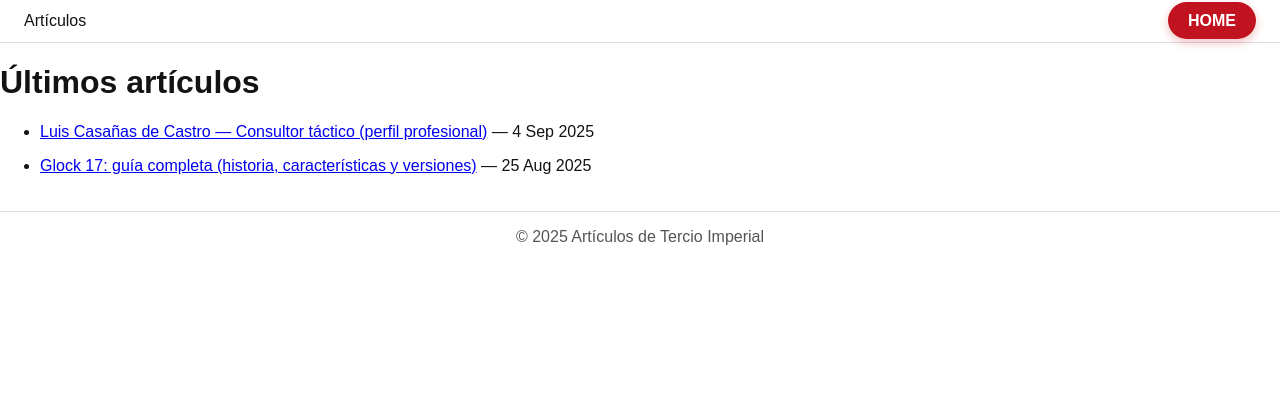
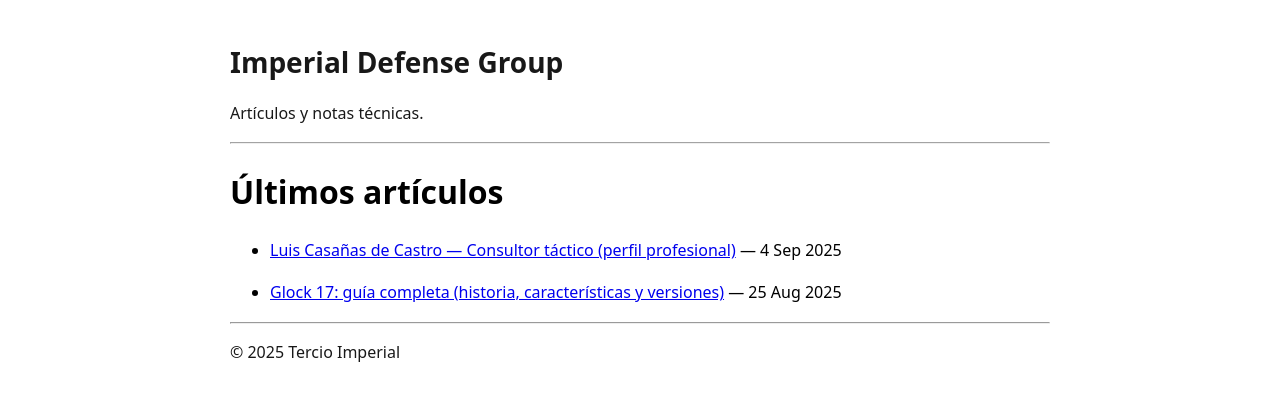
Before and after one commit to imperialdefensegroup/articulos, a Jekyll site: the page built from index.md, in a window 1280 px wide. Shown: the top 401 px of the page. Built offline with Jekyll 4.4.1, drawn with Linux system fonts in a browser that asks for light colours; the list of posts is cut into pages by our own code.

Commit message:
Add files via upload

```diff
--- /dev/null
+++ b/_config_append.txt
@@ -0,0 +1,2 @@
+# Añade estas líneas (opcional) a tu _config.yml
+title: "Imperial Defense Group — Artículos"
--- a/_layouts/default.html
+++ b/_layouts/default.html
@@ -1,22 +1,31 @@
-<!DOCTYPE html>
+<!doctype html>
 <html lang="es">
 <head>
   <meta charset="utf-8">
-  <meta name="viewport" content="width=device-width, initial-scale=1">
-  <title>{{ page.title }} | {{ site.title }}</title>
-  <meta name="description" content="{{ page.description | default: site.description }}">
-  <link rel="stylesheet" href="{{ '/assets/css/style.css' | relative_url }}">
+  <meta name="viewport" content="width=device-width,initial-scale=1">
+  {%- seo -%}
+  <link rel="sitemap" type="application/xml" href="{{ site.url }}{{ site.baseurl }}/sitemap.xml">
+  <style>
+    body{font-family:system-ui,-apple-system,Segoe UI,Roboto,Ubuntu,"Helvetica Neue",Arial,sans-serif;max-width:820px;margin:40px auto;padding:0 16px;line-height:1.6}
+    header,footer{opacity:.9}
+    header h1{margin:0 0 .25rem 0;font-size:1.75rem}
+    header a{text-decoration:none;color:inherit}
+    img{max-width:100%;height:auto}
+    pre,code{font-family:ui-monospace,SFMono-Regular,Menlo,Monaco,Consolas,"Liberation Mono","Courier New",monospace}
+  </style>
 </head>
 <body>
   <header>
-    <div class="brand"><a href="{{ '/' | relative_url }}" style="color:#111;text-decoration:none;">Artículos</a></div>
-    <nav>
-      <a class="home-btn" href="https://imperialdefensegroup.github.io/home/">HOME</a>
-    </nav>
+    <h1><a href="https://imperialdefensegroup.github.io/home/">Imperial Defense Group</a></h1>
+    {%- if site.description -%}<p>{{ site.description }}</p>{%- endif -%}
+    <hr>
   </header>
-  <main>
-    {{ content }}
-  </main>
-  <footer>© {{ site.time | date: "%Y" }} Artículos de Tercio Imperial</footer>
+
+  <main>{{ content }}</main>
+
+  <hr>
+  <footer>
+    <p>© {{ "now" | date: "%Y" }} {{ site.author.name }}</p>
+  </footer>
 </body>
 </html>
```
